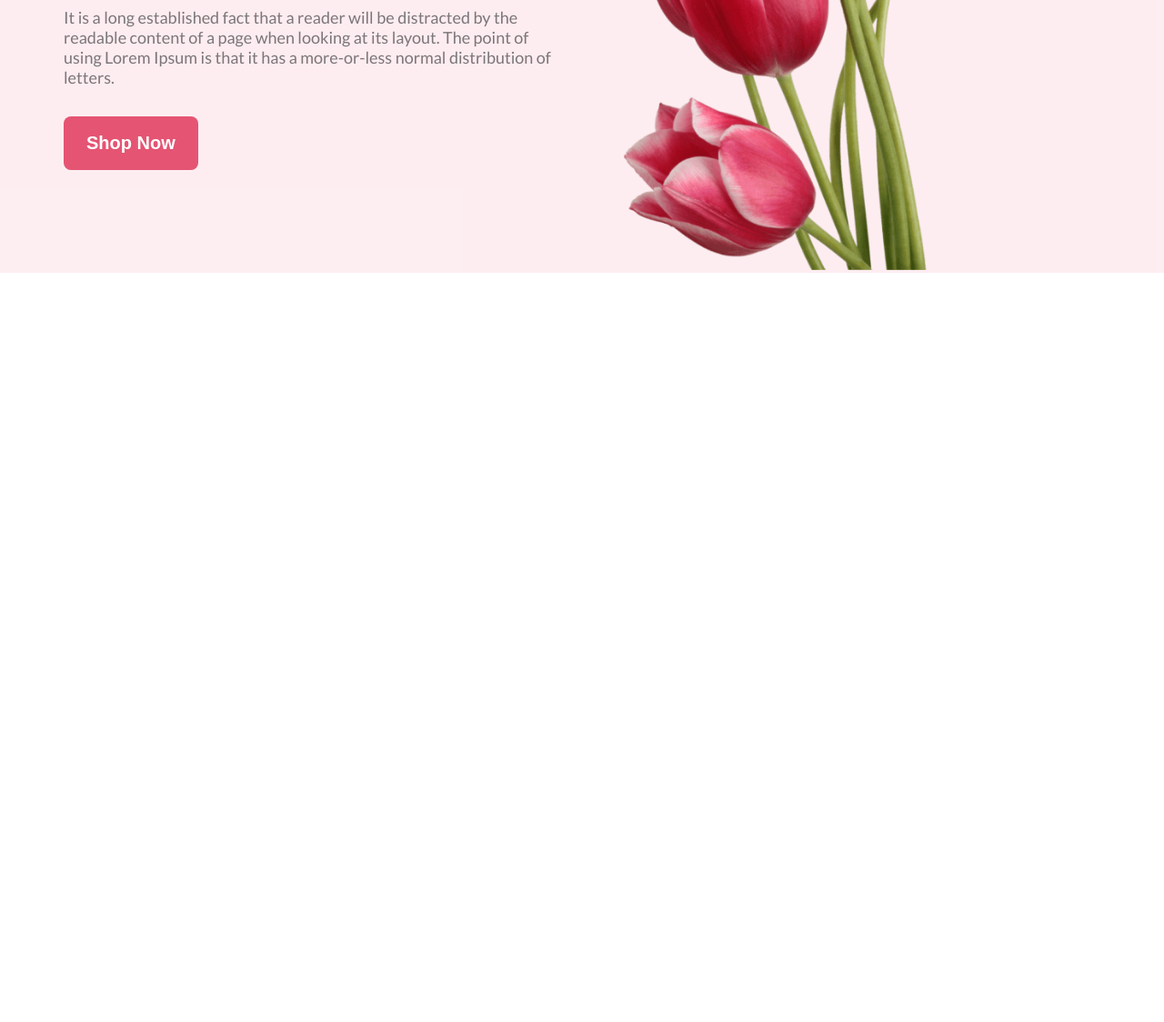
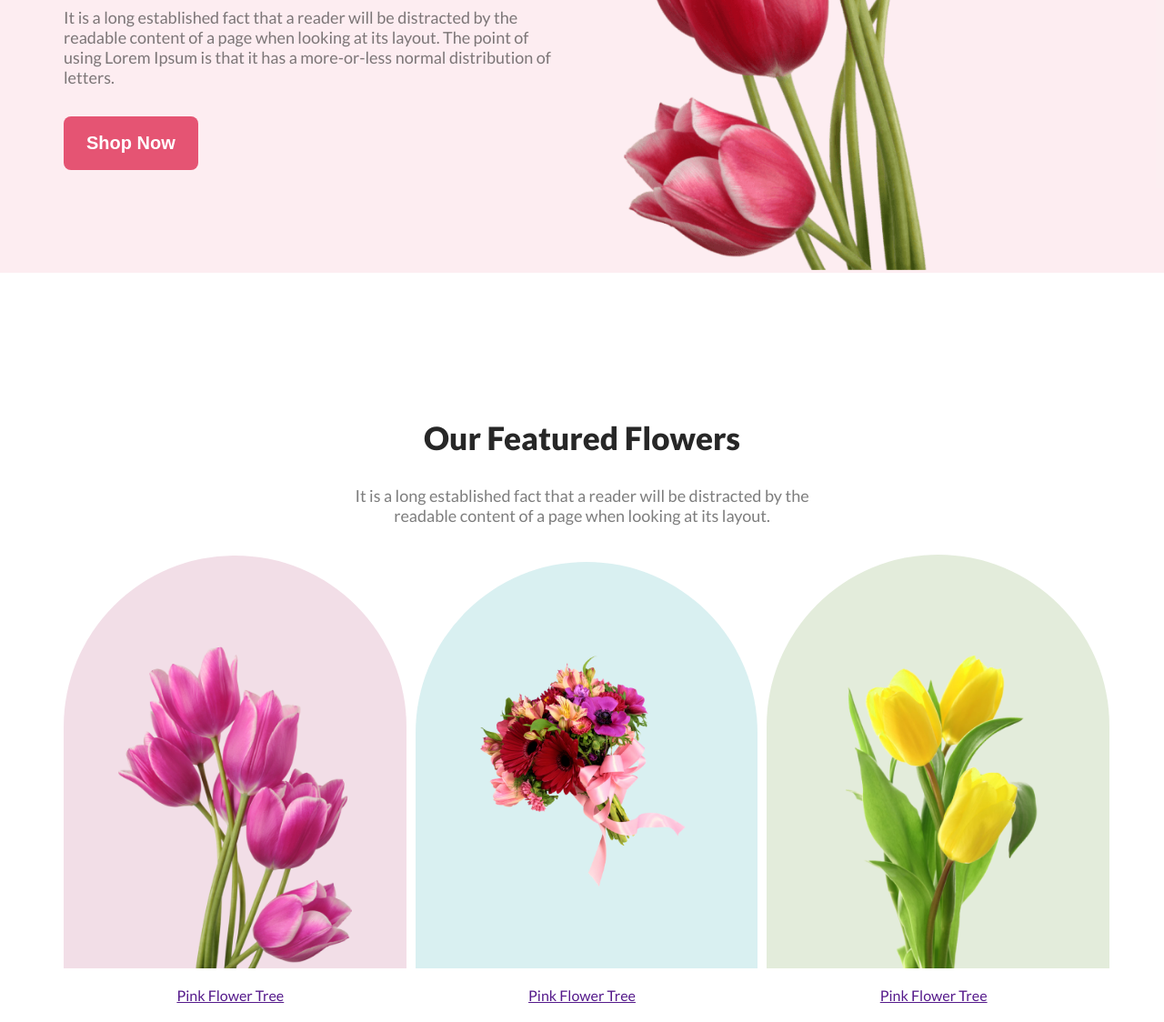
Before and after one commit to tanvir214/Flower-Shop, a plain HTML site: page index.html in a window 1280 px wide. Shown: the part 556-1680 px from the top of the page at 91% size. Before the commit the page ends 856 px from the top, so only its background shows below. Drawn offline with Linux system fonts and the light colour scheme.

Commit message:
featured

```diff
--- a/index.html
+++ b/index.html
@@ -28,7 +28,29 @@
             </div>
         </div>
     </header>
-    <main></main>
+
+    <main>
+        <section class="featured">
+            <h2 class="all-title cent">Our Featured Flowers</h2>
+            <p class="all-p cent featured-p">It is a long established fact that a reader will be distracted by the readable content
+                of a page when looking at its layout.</p>
+            <div class="featured-box">
+                <div class="featured-cont">
+                    <img src="asset/pngwing 6.png" alt="" class="featured-img one">
+                    <a href="">Pink Flower Tree</a>
+                </div>
+                <div class="featured-cont">
+                    <img src="asset/pngwing 5.png" alt="" class="featured-img two">
+                    <a href="">Pink Flower Tree</a>
+                </div>
+                <div class="featured-cont">
+                    <img src="asset/pngwing 7.png" alt="" class="featured-img three">
+                    <a href="">Pink Flower Tree</a>
+                </div>
+            </div>
+        </section>
+    </main>
+
     <footer></footer>
 </body>
 
--- a/style/style.css
+++ b/style/style.css
@@ -6,7 +6,8 @@
     padding: 0;
 }
 
-.header {
+.header,
+.featured {
     max-width: 1140px;
     margin: 0 auto;
 }
@@ -15,12 +16,21 @@ body {
     font-family: 'Lato', sans-serif;
 }
 
+.all-title {
+    color: #272727;
+    font-size: 35px;
+    font-weight: 800;
+}
+
+
 .all-p {
     color: rgba(39, 39, 39, 0.60);
     font-size: 18px;
     font-weight: 400;
     padding: 32px 0;
 }
+
+
 
 .btn-primary {
     color: #FFF;
@@ -30,6 +40,10 @@ body {
     background: #E55473;
     padding: 18px 25px;
     border: none;
+}
+
+.cent {
+    text-align: center;
 }
 
 /* header */
@@ -59,3 +73,55 @@ header {
     width: 100%;
     padding-top: 160px;
 }
+
+/* featured */
+
+.featured {
+    padding-top: 160px;
+}
+
+.featured-p {
+    width: 50%;
+    margin: 0 auto;
+}
+
+.featured-box {
+    display: flex;
+    gap: 20px;
+    align-items: baseline;
+    justify-content: space-around;
+}
+
+.featured-cont {
+    width: 33.33%;
+
+}
+
+.featured-img {
+    width: 70%;
+    display: block;
+    margin: 0 auto;
+    border-radius: 300px 300px 0px 0px;
+}
+
+.one {
+    background: rgba(167, 33, 98, 0.15);
+    padding: 100px 60px 0px 60px;
+}
+
+.two {
+
+    background: rgba(5, 151, 160, 0.15);
+    padding: 100px 60px 90px 60px;
+}
+
+.three {
+    background: rgba(71, 125, 17, 0.15);
+    padding: 70px 60px 0px 60px;
+}
+
+.featured-cont a {
+    padding: 20px 0;
+    display: block;
+    text-align: center;
+}
```
